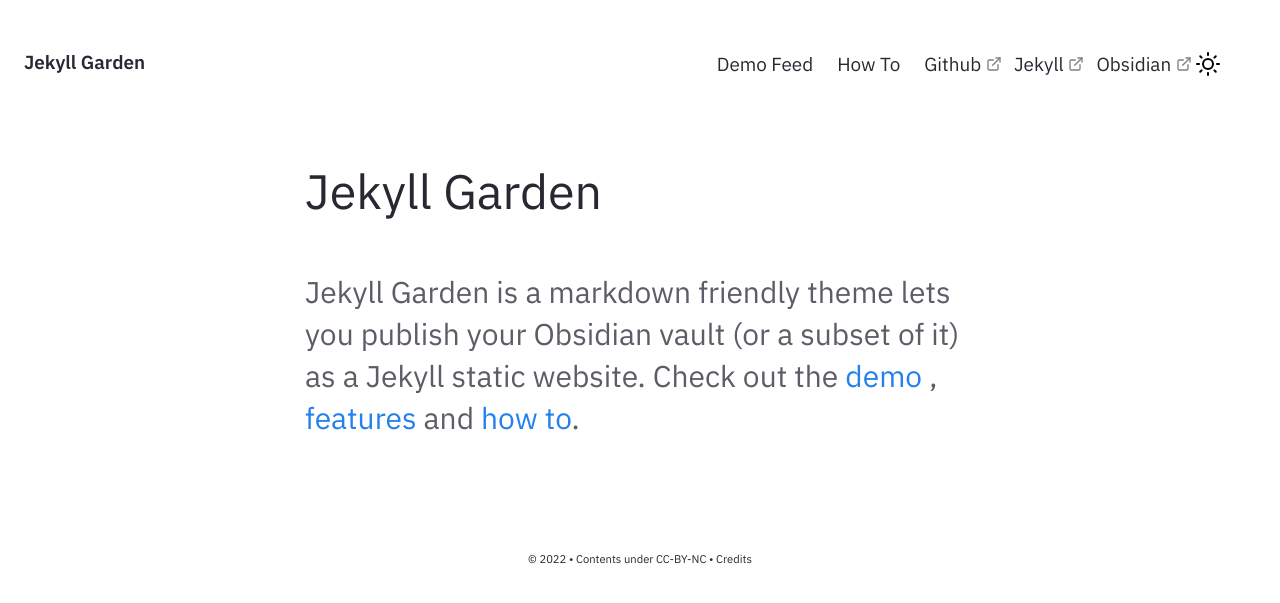
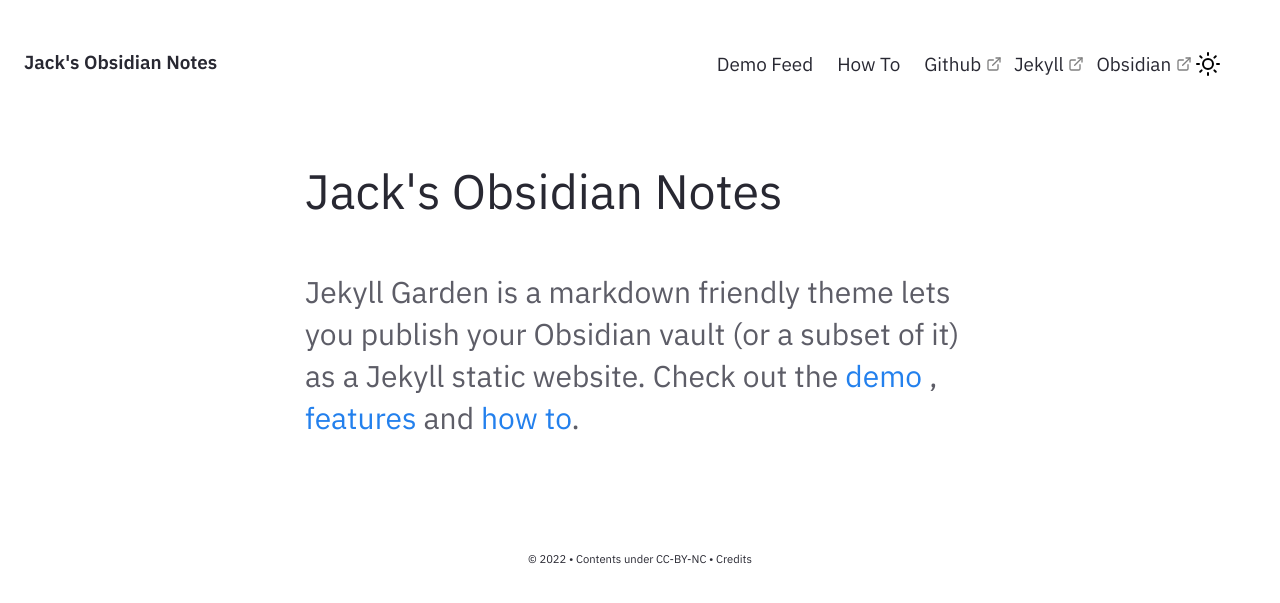
Before and after one commit to jthompson2023/jthompson2023.github.io, a Jekyll site: the page built from pages/index.md, in a window 1280 px wide. Shown: the top 603 px of the page. Built offline with Jekyll 4.4.1, drawn with Linux system fonts in a browser that asks for light colours.

Commit message:
Update _config.yml

```diff
--- a/_config.yml
+++ b/_config.yml
@@ -19,7 +19,7 @@
 # in the templates via {{ site.myvariable }}.
 
 # URL is the base hostname with protocol for your site, eg http://example.com
-url: "" # the base hostname & protocol for your site, e.g. http://example.com
+url: "https://jthompson2023.github.io" # the base hostname & protocol for your site, e.g. http://example.com
 
 # If you want to install this jekyll in a subpath (eg /digitalgarden) set it here.
 # Else keep it Empty (DON'T PUT /; Keep it empty)
@@ -27,8 +27,8 @@ baseurl: ""
 
 # Website Header, Description, Footer year and text.
 # If you are deleting this, make sure you remove it from HTML files too
-heading: Jekyll Garden # Change this
-content: Obsidian ready Jekyll Theme
+heading: Jack's Obsidian Notes # Change this
+content: notes on US history
 copyright:
   year: © 2022
   msg: Contents under CC-BY-NC
```
